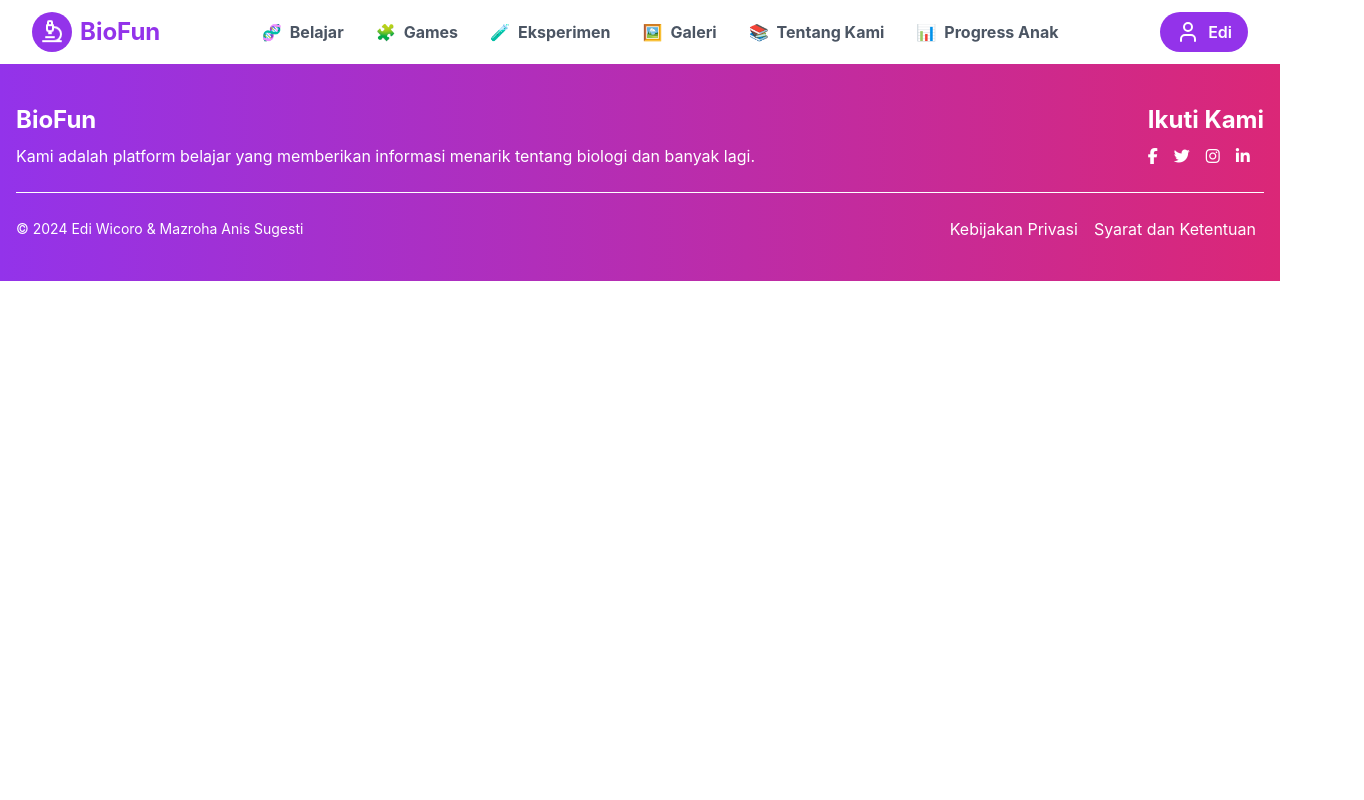
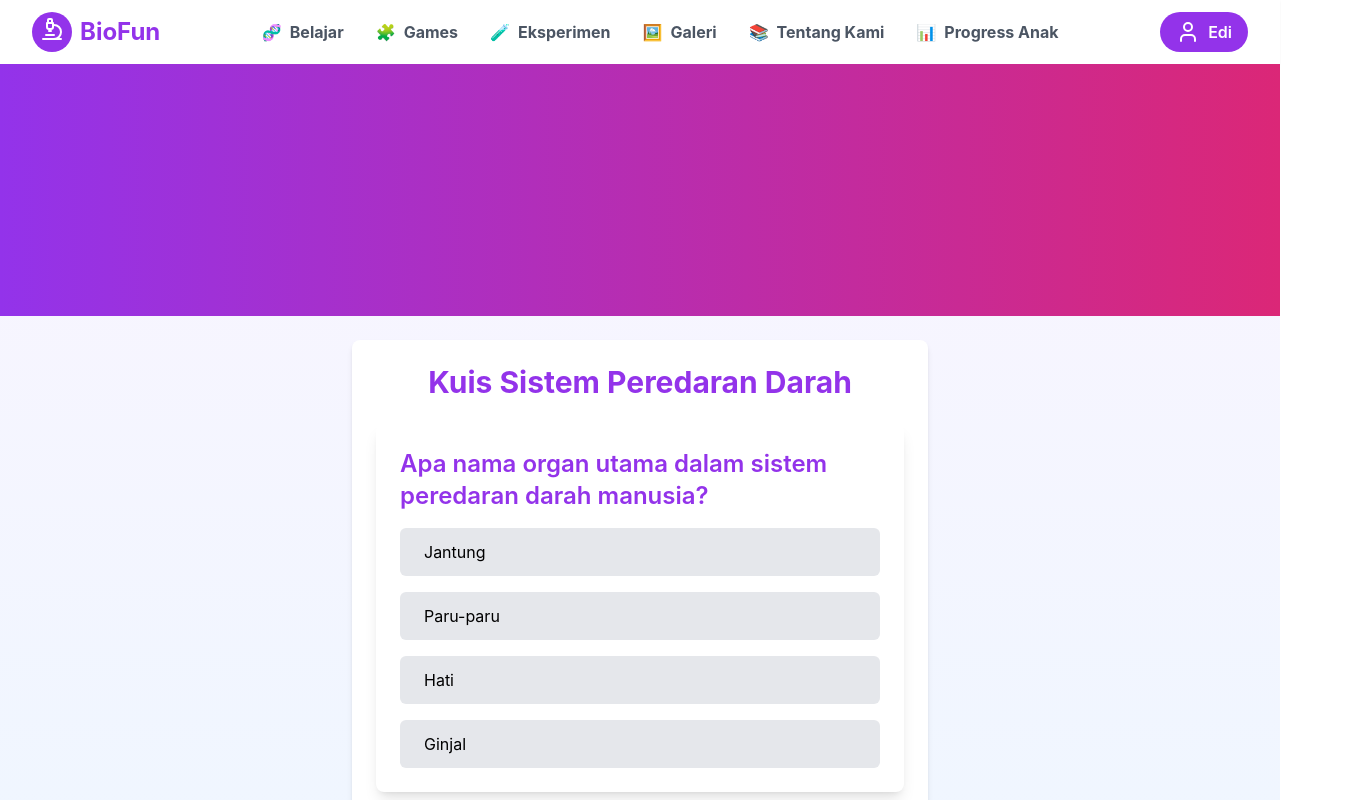
Before and after one commit to Ediw7/biofun, a React (Create React App) app: page /game-quiz in a window 1280 px wide. Shown: the top 800 px of the page, 1364 px wide, since content can reach past the window. Built offline with nearby package versions, Linux system fonts and the light colour scheme.

Commit message:
buat game kuis sementara

```diff
--- a/package.json
+++ b/package.json
@@ -10,9 +10,12 @@
     "aos": "^2.3.4",
     "lucide-react": "^0.453.0",
     "react": "^18.3.1",
+    "react-alert": "^7.0.3",
+    "react-alert-template-basic": "^1.0.2",
     "react-dom": "^18.3.1",
     "react-router-dom": "^6.27.0",
     "react-scripts": "5.0.1",
+    "react-toastify": "^10.0.6",
     "recharts": "^2.13.3",
     "swiper": "^11.1.14",
     "tailwindcss": "^3.4.14",
--- a/src/App.js
+++ b/src/App.js
@@ -15,6 +15,7 @@ import Dashboard from './pages/Dashboard';
 import RiwayatAktivitas from './pages/RiwayatAktivitas';
 import SistemPencernaan from './pages/SistemPencernaan';
 import VideoPencernaan from './pages/VideoPencernaan';
+import GameQuiz from './pages/GameQuiz';
 
 
 
@@ -47,7 +48,7 @@ const App = () => {
         <Route path="/riwayat-aktivitas" element={<RiwayatAktivitas />} />
         <Route path="/sistem-pencernaan" element={<SistemPencernaan />} />
         <Route path="/video-pencernaan" element={<VideoPencernaan />} />
-
+        <Route path="/game-quiz" element={<GameQuiz />} />
 
 
       </Routes>
--- /dev/null
+++ b/src/pages/GameQuiz.js
@@ -0,0 +1,153 @@
+import React, { useState } from 'react';
+import { ToastContainer, toast } from 'react-toastify';
+import 'react-toastify/dist/ReactToastify.css';
+
+const GameQuiz = () => {
+  const [currentQuestion, setCurrentQuestion] = useState(0);
+  const [score, setScore] = useState(0);
+  const [showResult, setShowResult] = useState(false);
+
+  const questions = [
+    {
+      question: "Apa nama organ utama dalam sistem peredaran darah manusia?",
+      options: ["Jantung", "Paru-paru", "Hati", "Ginjal"],
+      correctAnswer: 0
+    },
+    {
+      question: "Jantung manusia memiliki berapa bilik?",
+      options: ["2", "3", "4", "5"],
+      correctAnswer: 2
+    },
+    {
+      question: "Darah yang membawa oksigen keluar dari jantung melalui pembuluh darah yang disebut?",
+      options: ["Aorta", "Vena cava", "Arteri pulmonalis", "Vena pulmonalis"],
+      correctAnswer: 0
+    },
+    {
+      question: "Apa yang dimaksud dengan sirkulasi besar dalam sistem peredaran darah?",
+      options: [
+        "Peredaran darah dari jantung ke seluruh tubuh",
+        "Peredaran darah dari jantung ke paru-paru",
+        "Peredaran darah hanya di sekitar kepala",
+        "Peredaran darah dalam pembuluh darah besar"
+      ],
+      correctAnswer: 0
+    },
+    {
+      question: "Apa nama pembuluh darah yang membawa darah kembali ke jantung?",
+      options: ["Vena", "Arteri", "Kapiler", "Aorta"],
+      correctAnswer: 0
+    },
+    {
+      question: "Darah yang kaya oksigen mengalir melalui pembuluh darah yang disebut?",
+      options: ["Vena pulmonalis", "Aorta", "Vena cava", "Arteri pulmonalis"],
+      correctAnswer: 0
+    },
+    {
+      question: "Apa fungsi dari sistem peredaran darah?",
+      options: [
+        "Mengangkut oksigen dan nutrisi ke seluruh tubuh",
+        "Membuang racun dari tubuh",
+        "Menjaga suhu tubuh tetap stabil",
+        "Semua jawaban benar"
+      ],
+      correctAnswer: 3
+    }
+  ];
+
+  const handleAnswerClick = (index) => {
+    if (index === questions[currentQuestion].correctAnswer) {
+      setScore(score + 1);
+      toast.success("Jawaban Benar!");
+    } else {
+      toast.error("Jawaban Salah!");
+    }
+
+    if (currentQuestion === questions.length - 1) {
+      setShowResult(true);
+    } else {
+      setCurrentQuestion(currentQuestion + 1);
+    }
+  };
+
+  const handlePlayAgain = () => {
+    setCurrentQuestion(0);
+    setScore(0);
+    setShowResult(false);
+  };
+
+  const handleExit = () => {
+    toast.success("Anda keluar dari permainan!", {
+      autoClose: 2000
+    });
+    setTimeout(() => window.location.href = '/games-edukatif', 2000);
+  };
+
+  return (
+    <div className="min-h-screen bg-gradient-to-b from-purple-50 to-blue-50">
+      {/* Hero Section */}
+      <div className="bg-gradient-to-r from-purple-600 to-pink-600 text-white py-16">
+        <div className="container mx-auto px-4">
+          <h1 className="text-4xl md:text-5xl font-bold mb-4" data-aos="fade-right">
+            Kuis Sistem Peredaran Darah
+          </h1>
+          <p className="text-xl mb-8" data-aos="fade-left" data-aos-delay="200">
+            Semangat!
+          </p>
+        </div>
+      </div>
+
+      {/* Quiz Section */}
+      <div className="p-6 rounded-lg shadow-md max-w-xl mx-auto mt-6 bg-white">
+        {!showResult ? (
+          <>
+            <h2 className="text-3xl font-bold text-center text-purple-600 mb-6">
+              Kuis Sistem Peredaran Darah
+            </h2>
+            <div className="bg-white p-6 rounded-lg shadow-lg mb-6">
+              <h3 className="text-2xl font-semibold text-purple-600 mb-4">
+                {questions[currentQuestion].question}
+              </h3>
+              <div className="space-y-4">
+                {questions[currentQuestion].options.map((option, index) => (
+                  <button
+                    key={index}
+                    className="w-full bg-gray-200 hover:bg-gray-300 transition-colors duration-300 rounded-md px-6 py-3 text-left"
+                    onClick={() => handleAnswerClick(index)}
+                  >
+                    {option}
+                  </button>
+                ))}
+              </div>
+            </div>
+          </>
+        ) : (
+          <>
+            <h2 className="text-3xl font-bold text-center text-purple-600 mb-4">Hasil Kuis</h2>
+            <p className="text-xl text-center text-purple-600 mb-6">
+              Kamu menjawab benar {score} dari {questions.length} pertanyaan.
+            </p>
+            <div className="flex justify-center gap-8 mb-6">
+              <button
+                className="bg-blue-600 hover:bg-blue-700 text-white px-6 py-3 rounded-md transition-colors"
+                onClick={handlePlayAgain}
+              >
+                Main Lagi
+              </button>
+              <button
+                className="bg-red-600 hover:bg-red-700 text-white px-6 py-3 rounded-md transition-colors"
+                onClick={handleExit}
+              >
+                Keluar
+              </button>
+            </div>
+          </>
+        )}
+      </div>
+
+      <ToastContainer />
+    </div>
+  );
+};
+
+export default GameQuiz;
--- a/src/pages/GamesEdukatif.js
+++ b/src/pages/GamesEdukatif.js
@@ -1,9 +1,11 @@
 import React, { useState, useEffect } from 'react';
 import AOS from 'aos';
-import 'aos/dist/aos.css'; // Import CSS untuk AOS
+import 'aos/dist/aos.css';
+import { useNavigate } from 'react-router-dom';
 import { Search, Play, Star } from 'lucide-react';
 
 const GamesEdukatif = () => {
+  const navigate = useNavigate();
   const [searchQuery, setSearchQuery] = useState('');
   const [selectedCategory, setSelectedCategory] = useState('semua');
 
@@ -50,25 +52,36 @@ const GamesEdukatif = () => {
     }
   ];
 
-  // Filter games berdasarkan kategori yang dipilih
   const filteredGames = selectedCategory === 'semua'
     ? featuredGames
     : featuredGames.filter(game => game.category === selectedCategory);
 
   useEffect(() => {
     AOS.init({
-        duration: 1000,
-        once: false,
-      });  // Inisialisasi AOS dengan durasi animasi
+      duration: 1000,
+      once: false,
+    });
   }, []);
+
+  const handlePlayClick = (game) => {
+    if (game.category === 'kuis') {
+      navigate('/game-quiz');
+    } else if (game.category === 'puzzle') {
+      navigate('/game-puzzle');
+    } else if (game.category === 'mencocokan') {
+      navigate('/game-mencocokan');
+    } else if (game.category === 'kartu Memori') {
+      navigate('/game-memori');
+    }
+  };
 
   return (
     <div className="min-h-screen bg-gradient-to-b from-purple-50 to-blue-50">
       {/* Hero Section */}
       <div className="bg-gradient-to-r from-purple-600 to-pink-600 text-white py-16">
         <div className="container mx-auto px-4">
-          <h1 className="text-4xl md:text-5xl font-bold mb-4"data-aos="fade-right">Games Edukatif BioFun 🧩</h1>
-          <p className="text-xl mb-8"data-aos="fade-left" data-aos-delay="200">Belajar biologi jadi lebih seru dengan bermain!</p>
+          <h1 className="text-4xl md:text-5xl font-bold mb-4" data-aos="fade-right">Games Edukatif BioFun 🧩</h1>
+          <p className="text-xl mb-8" data-aos="fade-left" data-aos-delay="200">Belajar biologi jadi lebih seru dengan bermain!</p>
 
           {/* Search Bar */}
           <div className="relative max-w-2xl" data-aos="fade-up" data-aos-delay="400">
@@ -106,7 +119,7 @@ const GamesEdukatif = () => {
             <div
               key={game.id}
               className="bg-white rounded-xl p-6 shadow-lg hover:shadow-xl transition-shadow duration-200 cursor-pointer"
-              data-aos="zoom-in" // Tambahkan animasi zoom-in pada kartu game
+              data-aos="zoom-in"
             >
               <div className="flex justify-between items-start mb-4">
                 <div className="text-4xl">{game.icon}</div>
@@ -121,7 +134,10 @@ const GamesEdukatif = () => {
                 <span className="px-3 py-1 bg-purple-100 text-purple-600 rounded-full text-sm">
                   {game.category.charAt(0).toUpperCase() + game.category.slice(1)}
                 </span>
-                <button className="flex items-center gap-2 bg-purple-600 text-white px-4 py-2 rounded-full hover:bg-purple-700 transition-colors">
+                <button
+                  className="flex items-center gap-2 bg-purple-600 text-white px-4 py-2 rounded-full hover:bg-purple-700 transition-colors"
+                  onClick={() => handlePlayClick(game)}
+                >
                   <Play className="w-4 h-4" />
                   Main
                 </button>
```
Also changed, not shown: 1 other file (tests, documents, lock files or other folders).
